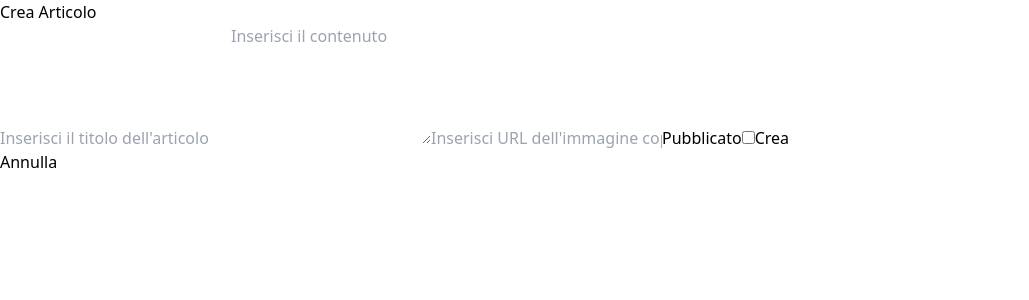
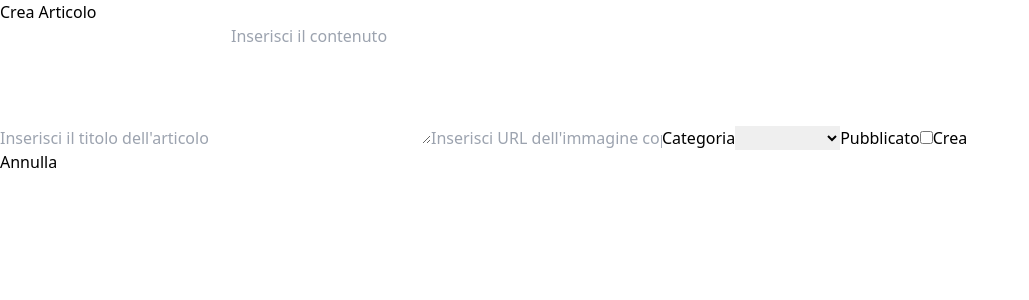
Before and after one commit to silviosalza/react-blog-api, a React (Vite) app: page / in a window 1280 px wide. Shown: the top 300 px of the page, without its empty margins (0-1029 px from the left). Built offline with nearby package versions, Linux system fonts and the light colour scheme.

Commit message:
select options added

```diff
--- a/src/App.jsx
+++ b/src/App.jsx
@@ -6,6 +6,7 @@ function App() {
     content: "",
     img: "",
     published: false,
+    category: "",
   };
 
   const [articles, setArticles] = useState([]);
@@ -15,14 +16,14 @@ function App() {
   const [formData, setFormData] = useState(initialFormData);
   const [editingId, setEditingId] = useState("");
 
-  function updateFormData(newValue, fieldName) {
-    //clono oggetto usando spred, per eliminare qualsiasi riferimento allo stato attuale
-    const newFormData = { ...formData };
-    //aggiorno la chiave fieldName con il valore newValue
-    newFormData[fieldName] = newValue;
-    //passo oggetto modificato
-    setFormData(newFormData);
-  }
+  // function updateFormData(newValue, fieldName) {
+  //   //clono oggetto usando spred, per eliminare qualsiasi riferimento allo stato attuale
+  //   const newFormData = { ...formData };
+  //   //aggiorno la chiave fieldName con il valore newValue
+  //   newFormData[fieldName] = newValue;
+  //   //passo oggetto modificato
+  //   setFormData(newFormData);
+  // }
   function handleReset() {
     setFormData(initialFormData);
     setEditingId("");
@@ -64,9 +65,20 @@ function App() {
       title: articleToEdit.title,
       content: articleToEdit.content,
       img: articleToEdit.img,
+      category: articleToEdit.category,
     });
   }
-  function handleCheckbox(e) {}
+  function getCategoryText(value) {
+    if (value === 1) {
+      return "Pittura";
+    } else if (value === 2) {
+      return "Musica";
+    } else if (value === 3) {
+      return "Cinema";
+    } else if (value === 2) {
+      return "Letteratura";
+    }
+  }
 
   function handleField(e) {
     const valueField =
@@ -115,7 +127,25 @@ function App() {
               value={formData.img}
               onChange={handleField}
             />
-            <label htmlFor="published">Pubblicato</label>
+            <label className="font-bold" htmlFor="category">
+              Categoria
+            </label>
+            <select
+              className="rounded border-2 border-black"
+              name="category"
+              value={formData.category}
+              onChange={handleField}
+            >
+              <option value=""></option>
+              <option value="Pittura">Pittura</option>
+              <option value="Musica">Musica</option>
+              <option value="Cinema">Cinema</option>
+              <option value="Letteratura">Letteratura</option>
+            </select>
+
+            <label className="font-bold" htmlFor="published">
+              Pubblicato
+            </label>
             <input
               name="published"
               type="checkbox"
@@ -137,6 +167,7 @@ function App() {
             Annulla
           </button>
         </div>
+        {/*------------------------------------------------------------------- */}
         <div className="my-5 container mx-auto border-2 border-black">
           <ul>
             {articles.map((article) => (
@@ -161,6 +192,7 @@ function App() {
                       &#x2022;
                     </span>
                   </h5>
+                  {<h5 className="font-bold">Categoria: {article.category}</h5>}
                   <img className="w-40 mb-2" src={article.img} alt="" />
                   <h5 className="font-bold mb-2">Contenuto:</h5>
                   <span className="max-w-full text-center">
```
